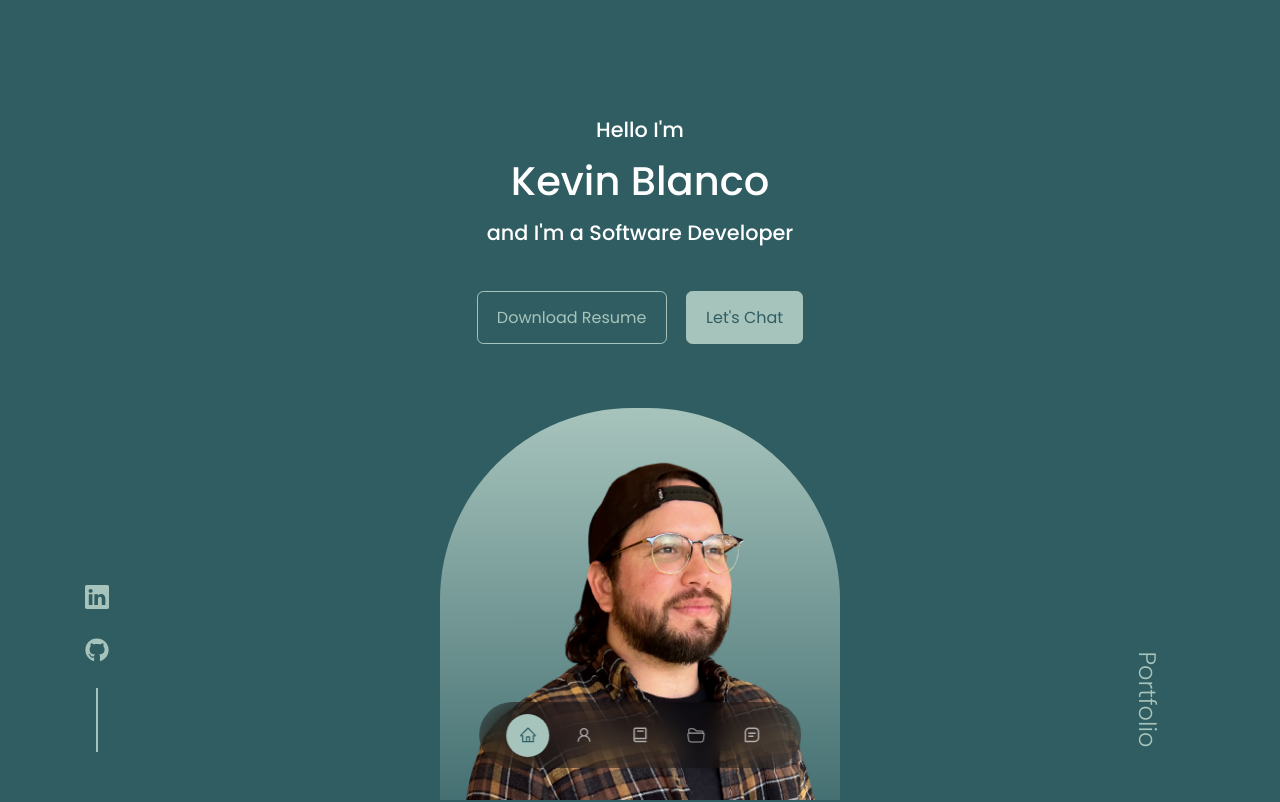
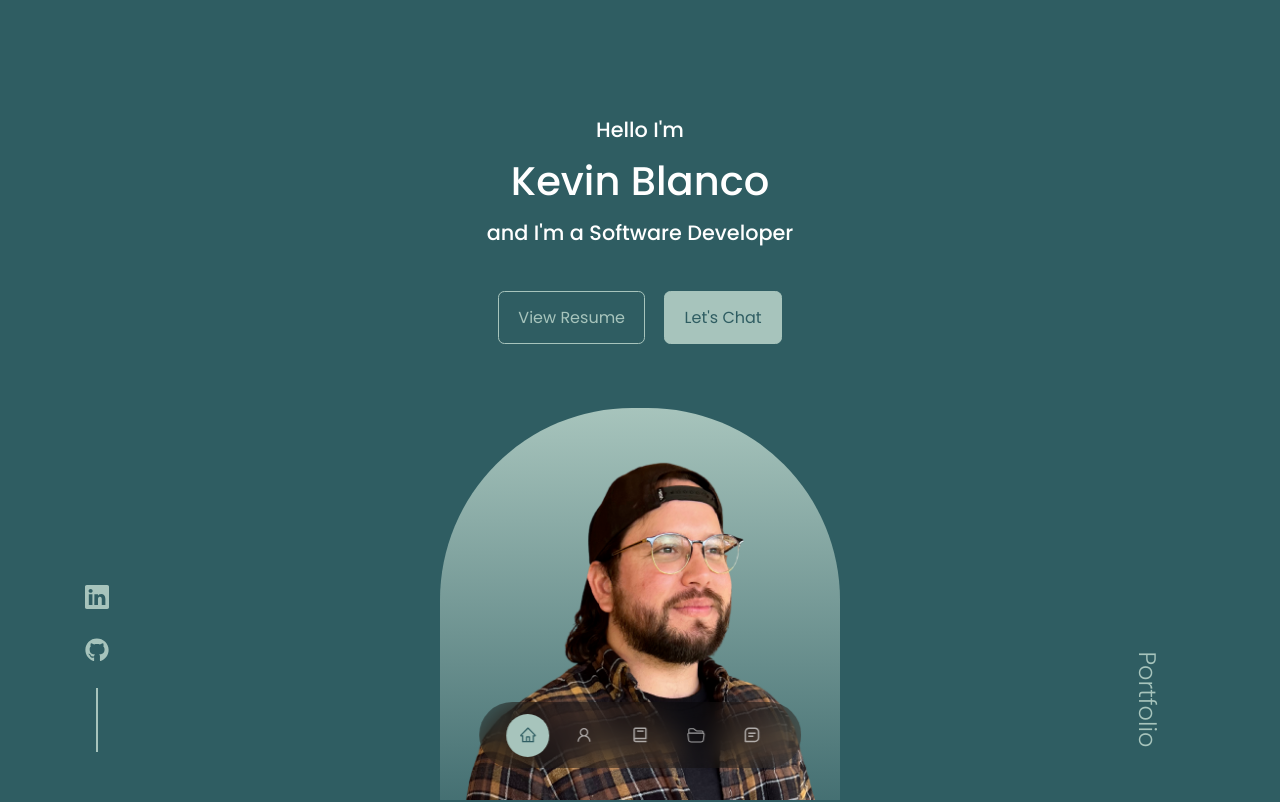
Before and after one commit to greensharpie/kevin-blanco, a React (Create React App) app: page / in a window 1280 px wide. Shown: the top 802 px of the page. Built offline with nearby package versions, Linux system fonts and the light colour scheme.

Commit message:
added a link instead

```diff
--- a/src/components/header/CallToAction.jsx
+++ b/src/components/header/CallToAction.jsx
@@ -4,7 +4,8 @@ import Resume from '../../assets/KEVINBLANCO_RESUME.pdf'
 const CallToAction = () => {
   return (
     <div className='CallToAction'>
-      <a href={Resume} download className='btn'>Download Resume</a>
+      {/* <a href={Resume} download className='btn'>Download Resume</a> */}
+      <a href='https://docs.google.com/document/d/e/2PACX-1vSqJ-v7f3kM_yS0ol2FQJA6iJ2jY9cI6zIPEdhDI_Aj_EtF6Z7QtCmCMkJmd0xLx2XAKf2IoDhV_GTM/pub' download className='btn'>View Resume</a>
       <a href='#contact' className='btn btn-primary'>Let's Chat</a>
     </div>
   )
```
